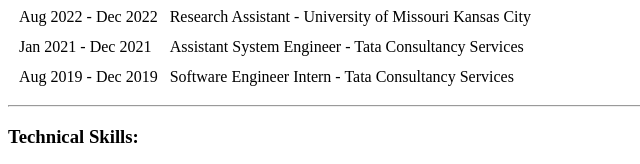
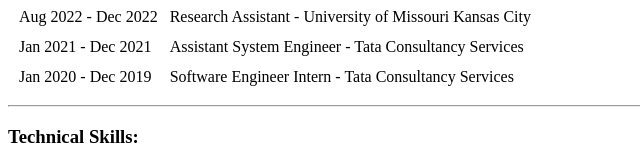
Before and after one commit to vsudeepreddy33/cv, a plain HTML site: page index.html in a window 1280 px wide. Shown: the part 352-516 px from the top of the page, 0-640 px from the left. Drawn offline with Linux system fonts and the light colour scheme.

Commit message:
Update index.html

```diff
--- a/index.html
+++ b/index.html
@@ -31,7 +31,7 @@
                 <td>Assistant System Engineer - Tata Consultancy Services </td>
             </tr>
             <tr>
-                <td>Aug 2019 - Dec 2019</td>
+                <td>Jan 2020 - Dec 2019</td>
                 <td>Software Engineer Intern - Tata Consultancy Services</td>
             </tr>
         </table>
```
